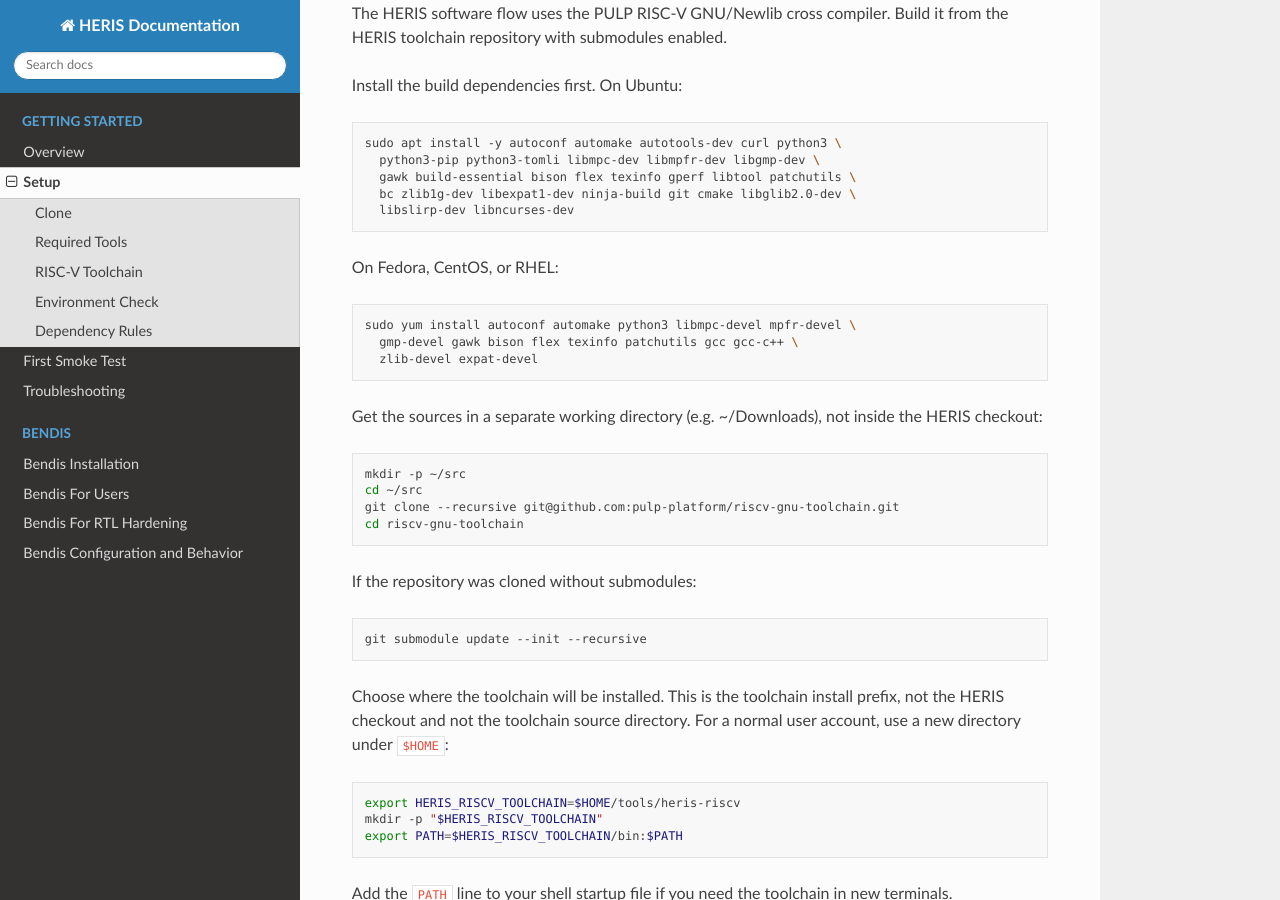
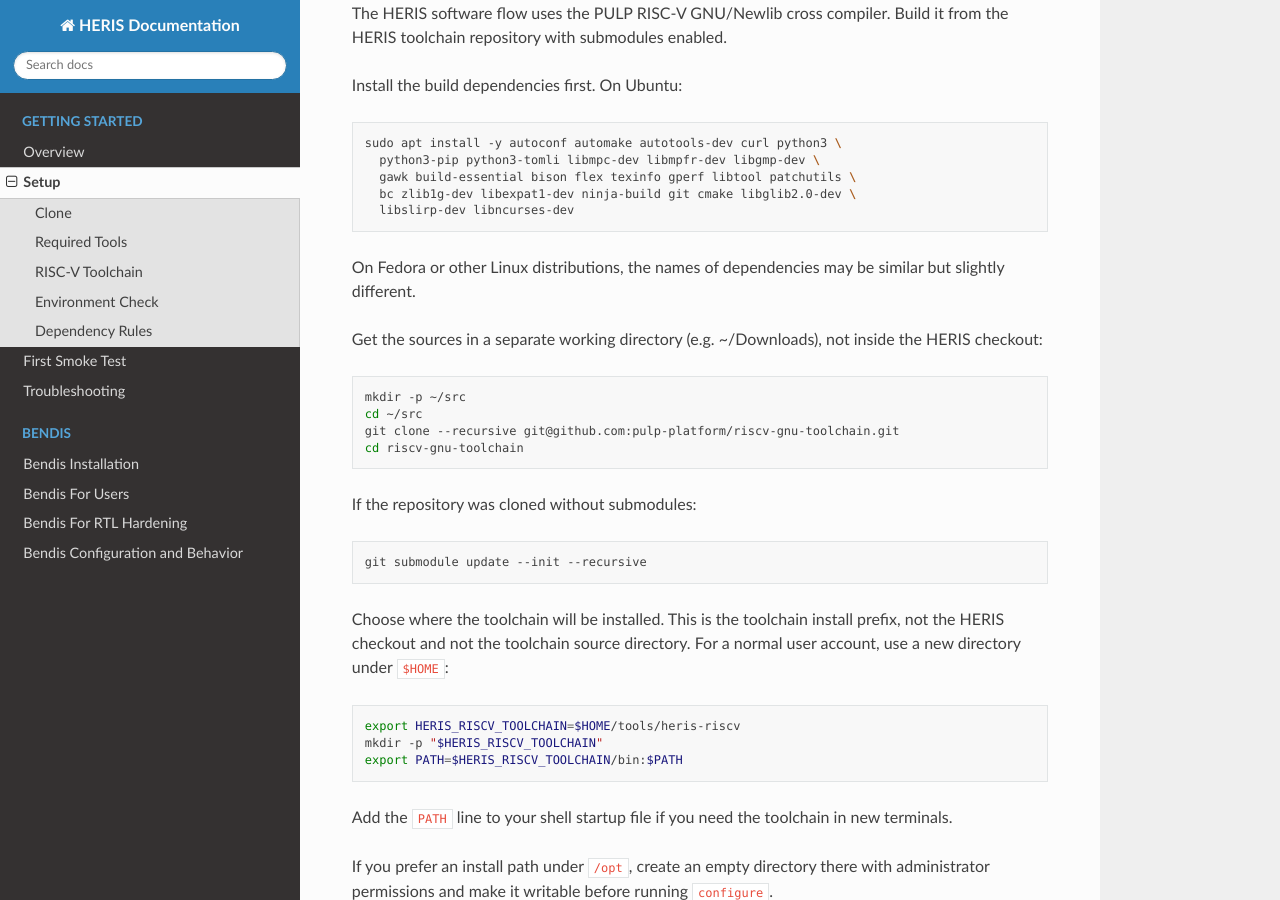
Before and after one commit to albertc9/HERIS-Doc, a Sphinx documentation site: the page built from docs/source/getting-started/setup.rst, in a window 1280 px wide and 900 px high, scrolled down 914 px. Built offline with Sphinx 7.4.7 and the Read the Docs theme 3.1.0, drawn with Linux system fonts in a browser that asks for light colours; pages that are not in the unit, such as notebooks, are missing from menus.

Commit message:
update dependencies name

```diff
--- a/docs/source/getting-started/setup.rst
+++ b/docs/source/getting-started/setup.rst
@@ -52,13 +52,8 @@
      bc zlib1g-dev libexpat1-dev ninja-build git cmake libglib2.0-dev \
      libslirp-dev libncurses-dev
 
-On Fedora, CentOS, or RHEL:
-
-.. code-block:: sh
-
-   sudo yum install autoconf automake python3 libmpc-devel mpfr-devel \
-     gmp-devel gawk bison flex texinfo patchutils gcc gcc-c++ \
-     zlib-devel expat-devel
+On Fedora or other Linux distributions, the names
+of dependencies may be similar but slightly different.
 
 Get the sources in a separate working directory (e.g. ~/Downloads), not inside the HERIS checkout:
 
```
